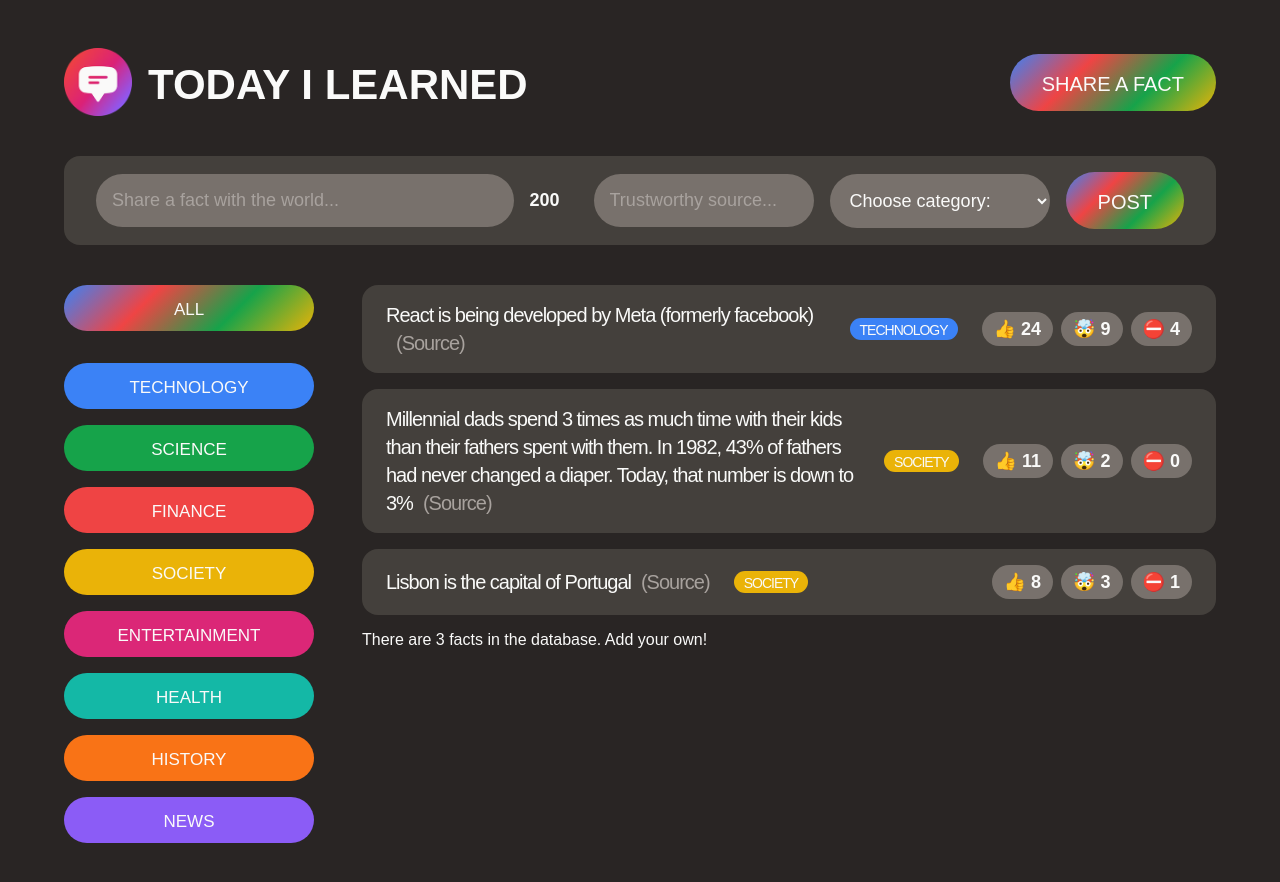
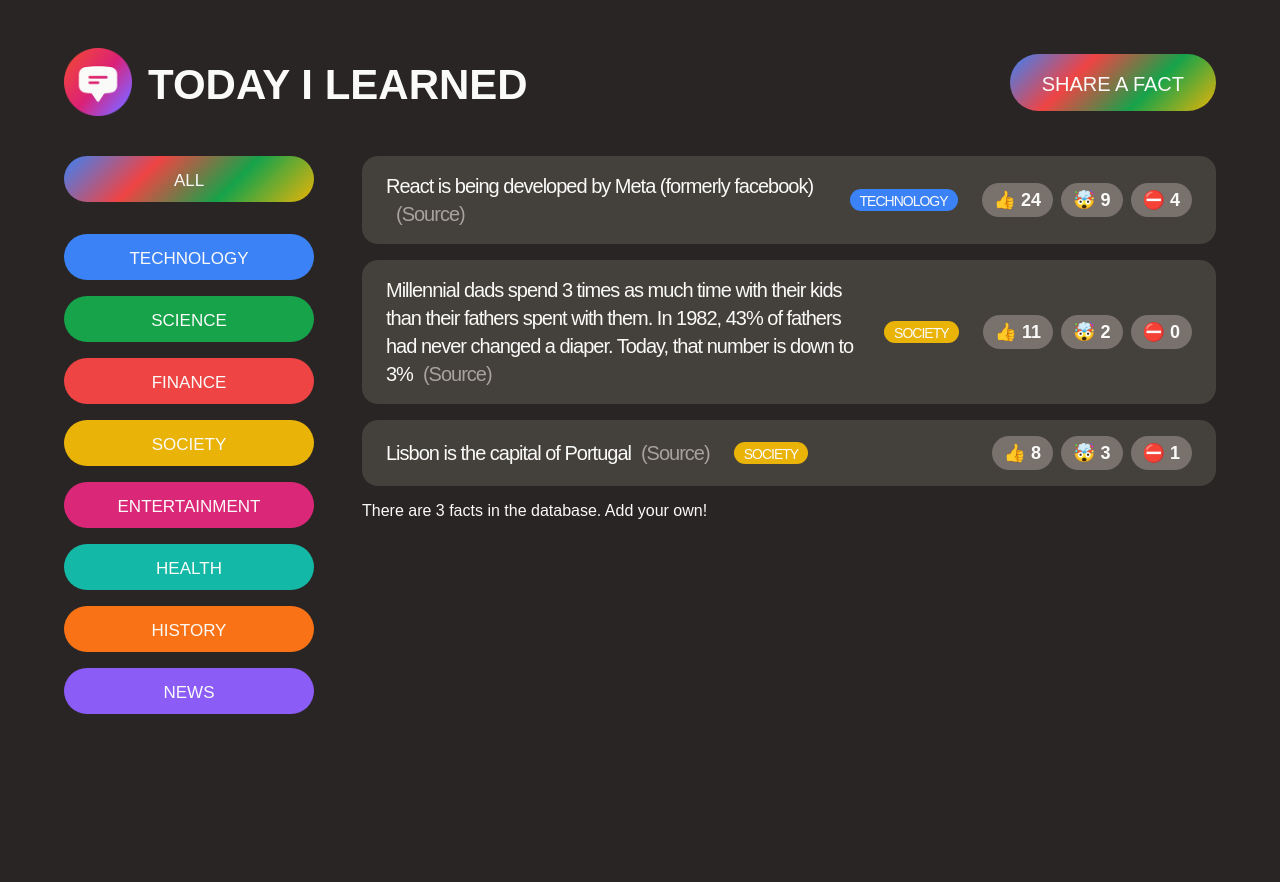
Before and after one commit to varshil-shah/fact-share, a React (Create React App) app: page / in a window 1280 px wide. Shown: the top 882 px of the page. After the commit the page ends 800 px from the top, so only its background shows below. Built offline with nearby package versions, Linux system fonts and the light colour scheme; a web font is replaced by a local one.

Commit message:
:sparkles: display and hide form using state

```diff
--- a/src/App.js
+++ b/src/App.js
@@ -1,3 +1,4 @@
+import { useState } from "react";
 import "./style.css";
 
 const initialFacts = [
@@ -45,15 +46,15 @@ const CATEGORIES = [
   { name: "news", color: "#8b5cf6" },
 ];
 
-function Header() {
+function Header({ onShowForm, showForm }) {
   return (
     <header className="header">
       <div className="logo">
         <img src="logo.png" alt="Today I Learned Logo" />
         <h1>Today I Learned</h1>
       </div>
-      <button className="btn btn-large" id="shareAFact">
-        Share a fact
+      <button className="btn btn-large" id="shareAFact" onClick={onShowForm}>
+        {showForm ? "Close" : "Share a fact"}
       </button>
     </header>
   );
@@ -154,10 +155,15 @@ function FactForm() {
 }
 
 function App() {
+  const [showForm, setShowForm] = useState(false);
+
   return (
     <>
-      <Header />
-      <FactForm />
+      <Header
+        onShowForm={() => setShowForm((value) => !value)}
+        showForm={showForm}
+      />
+      {showForm && <FactForm />}
       <main className="main">
         <CategoryFilter />
         <FactsList />
```
